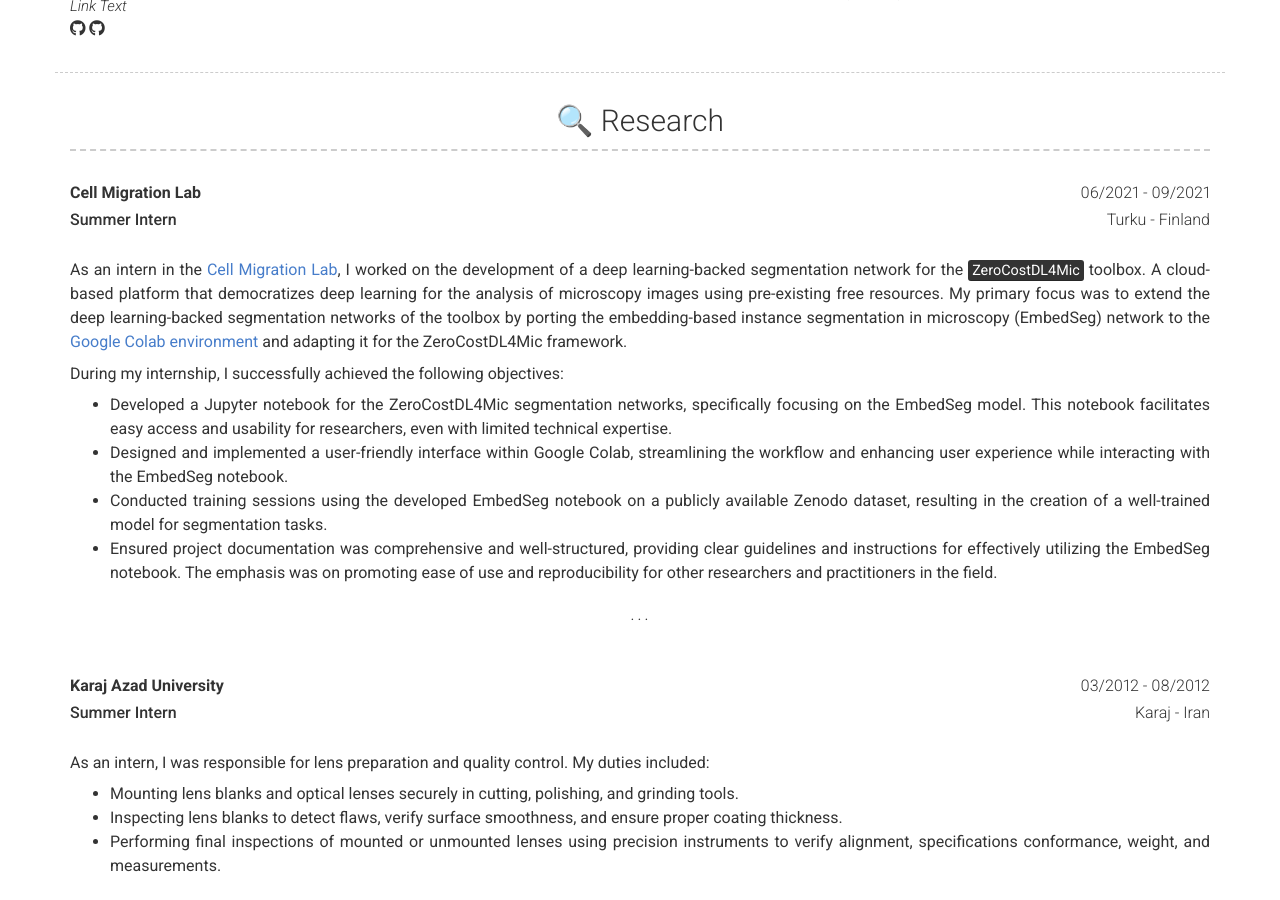
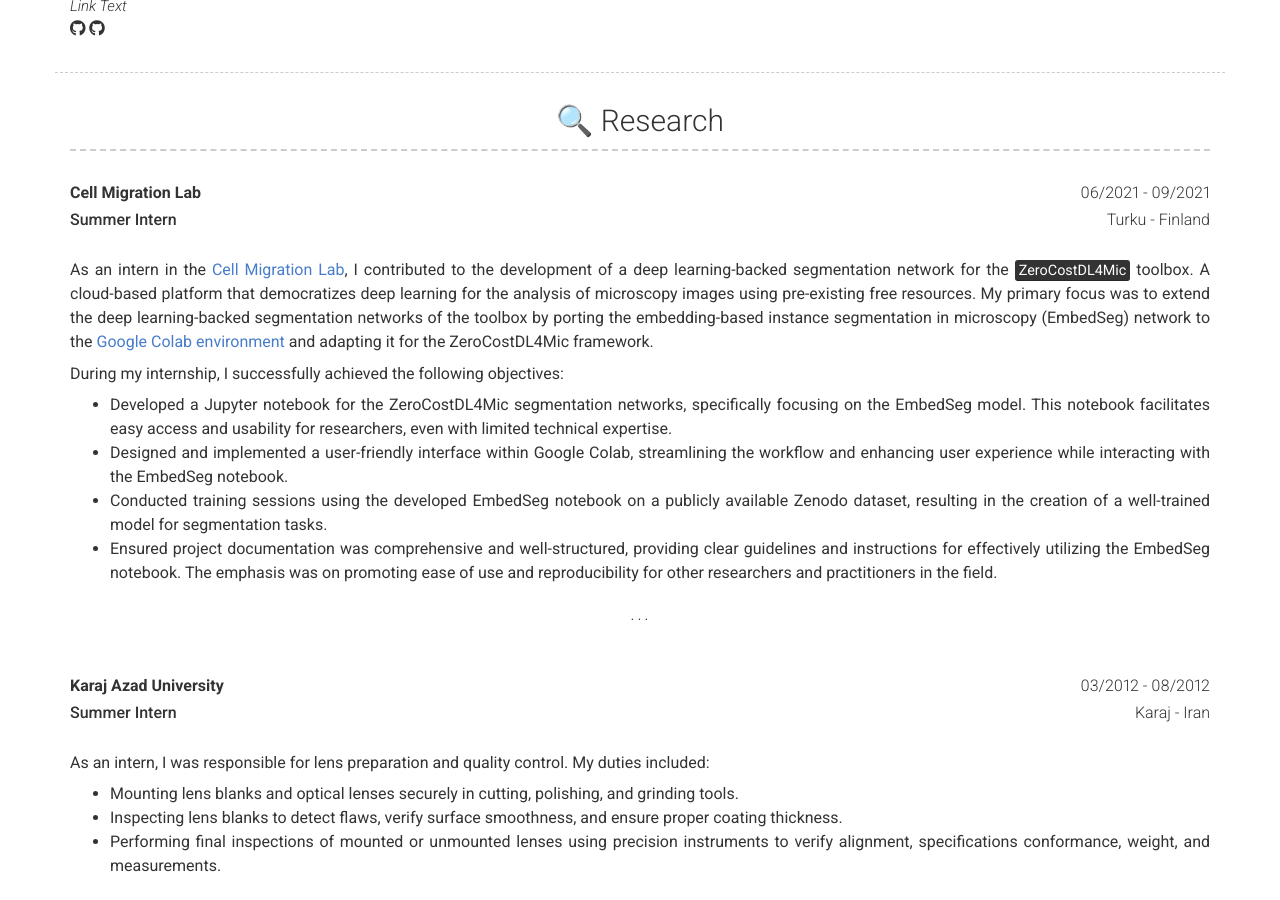
Before and after one commit to aminrezaei-img/CV, a Jekyll site: the page built from index.md, in a window 1280 px wide and 900 px high, scrolled down 1169 px. Built offline with Jekyll 4.4.1, drawn with Linux system fonts in a browser that asks for light colours; nearby versions of some CDN libraries.

Commit message:
Update _config.yml

```diff
--- a/_config.yml
+++ b/_config.yml
@@ -79,7 +79,7 @@ content:
         country: Finland
         caption: 06/2021 - 09/2021
         description: | # this will include new lines to allow paragraphs
-          As an intern in the [Cell Migration Lab](https://cellmig.org/), I worked on the development of a deep learning-backed segmentation network for the [<mark>ZeroCostDL4Mic</mark>](https://github.com/HenriquesLab/ZeroCostDL4Mic) toolbox. A cloud-based platform that democratizes deep learning for the analysis of microscopy images using pre-existing free resources. My primary focus was to extend the deep learning-backed segmentation networks of the toolbox by porting the embedding-based instance segmentation in microscopy (EmbedSeg) network to the [Google Colab environment](https://colab.research.google.com/github/HenriquesLab/ZeroCostDL4Mic/blob/master/Colab_notebooks/Beta%20notebooks/EmbedSeg_2D_ZeroCostDL4Mic.ipynb) and adapting it for the ZeroCostDL4Mic framework.
+          As an intern in the [Cell Migration Lab](https://cellmig.org/), I contributed to the development of a deep learning-backed segmentation network for the [<mark>ZeroCostDL4Mic</mark>](https://github.com/HenriquesLab/ZeroCostDL4Mic) toolbox. A cloud-based platform that democratizes deep learning for the analysis of microscopy images using pre-existing free resources. My primary focus was to extend the deep learning-backed segmentation networks of the toolbox by porting the embedding-based instance segmentation in microscopy (EmbedSeg) network to the [Google Colab environment](https://colab.research.google.com/github/HenriquesLab/ZeroCostDL4Mic/blob/master/Colab_notebooks/Beta%20notebooks/EmbedSeg_2D_ZeroCostDL4Mic.ipynb) and adapting it for the ZeroCostDL4Mic framework.
 
           During my internship, I successfully achieved the following objectives:
             - Developed a Jupyter notebook for the ZeroCostDL4Mic segmentation networks, specifically focusing on the EmbedSeg model. This notebook facilitates easy access and usability for researchers, even with limited technical expertise.
@@ -89,6 +89,7 @@ content:
 
         quote: >
           . . .
+
       - layout:  top-left
         title: Karaj Azad University
         sub_title: Summer Intern
@@ -104,6 +105,7 @@ content:
 
         quote: >
           . . .
+
   - title: 🎓 Education
     layout: list
     content:
```
